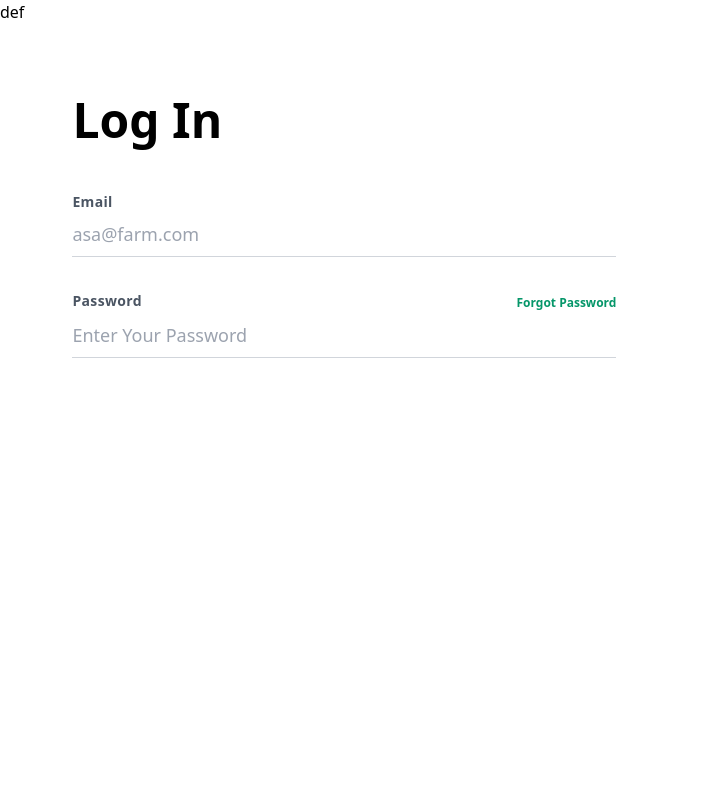
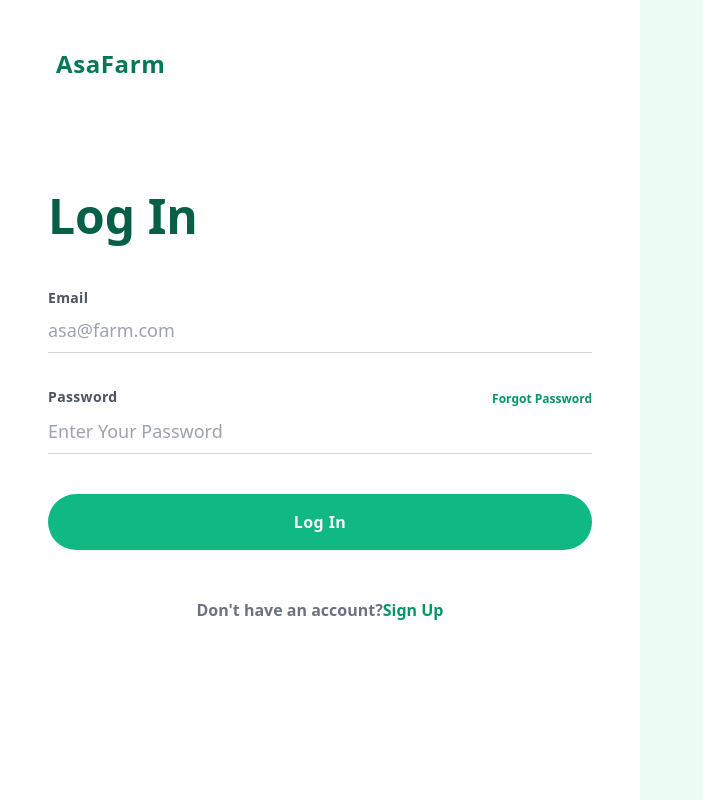
Before and after one commit to toasahi/AsaFarm, a React (Create React App) app: page /home in a window 1280 px wide. Shown: the whole page, without its empty margins (0-703 px from the left). Built offline with nearby package versions, Linux system fonts and the light colour scheme.

Commit message:
Add Button && Complete half Page

```diff
--- a/src/components/pages/Login.tsx
+++ b/src/components/pages/Login.tsx
@@ -4,11 +4,15 @@ export const Login: VFC = memo(() => {
   return (
     <>
       <div className="lg:flex">
-        <div>def</div>
         <div className="lg:w-1/2 xl:max-w-screen-sm">
-          <div></div>
-          <div className="mt-10 px-12 sm:px-24 md:px-48 lg:px-12 lg:mt-16 xl:mt-24 xl:max-w-screen-2xl">
-            <h2 className="text-center text-4xl font-semibold lg:text-left xl:text-5xl xl:font-bold">Log In</h2>
+          <div className="py-12 bg-green-100 lg:bg-white flex justify-center lg:justify-start lg:px-12">
+            <div></div>
+            <div className="text-2xl text-green-700 tracking-wide ml-2 font-semibold">AsaFarm</div>
+          </div>
+          <div className="mt-10 px-12 sm:px-24 md:px-48 lg:px-12 lg:mt-16 xl:mt-16 xl:max-w-screen-2xl">
+            <h2 className="text-center text-4xl font-semibold text-green-800 lg:text-left xl:text-5xl xl:font-bold">
+              Log In
+            </h2>
             <div className="mt-12">
               <form>
                 <div>
@@ -31,13 +35,23 @@ export const Login: VFC = memo(() => {
                     placeholder="Enter Your Password"
                   />
                 </div>
-                <div>
-                  <button />
+                <div className="mt-10">
+                  <button
+                    className="bg-green-500 text-gray-100 p-4 w-full rounded-full tracking-wide
+                  font-semibold focus:outline-none focus:shadow-outline hover:bg-green-600"
+                  >
+                    Log In
+                  </button>
                 </div>
               </form>
+              <div className="mt-12 text-base font-semibold text-gray-500 text-center">
+                Don't have an account?
+                <a className="cursor-pointer text-green-600 hover:text-green-800">Sign Up</a>
+              </div>
             </div>
           </div>
         </div>
+        <div className="hidden lg:flex items-center bg-green-50 flex-1 h-screen"></div>
       </div>
     </>
   );
```
